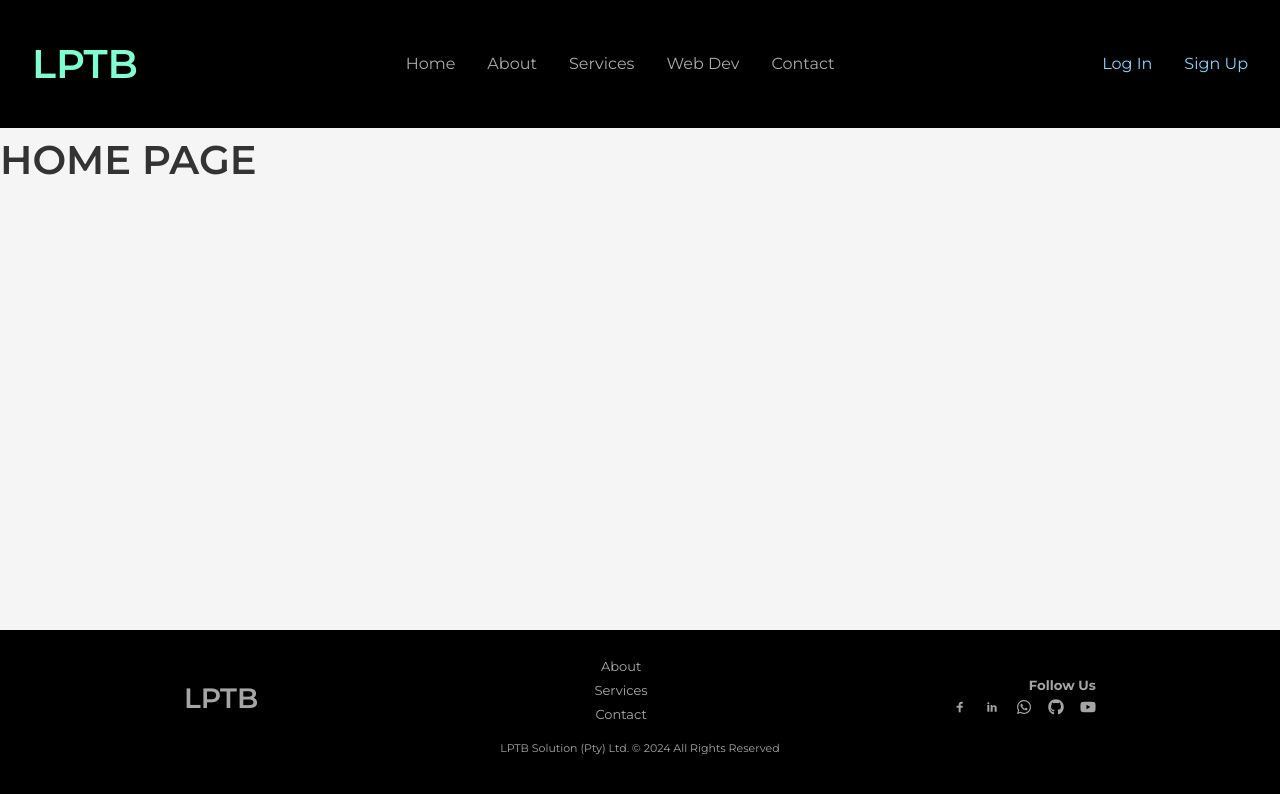
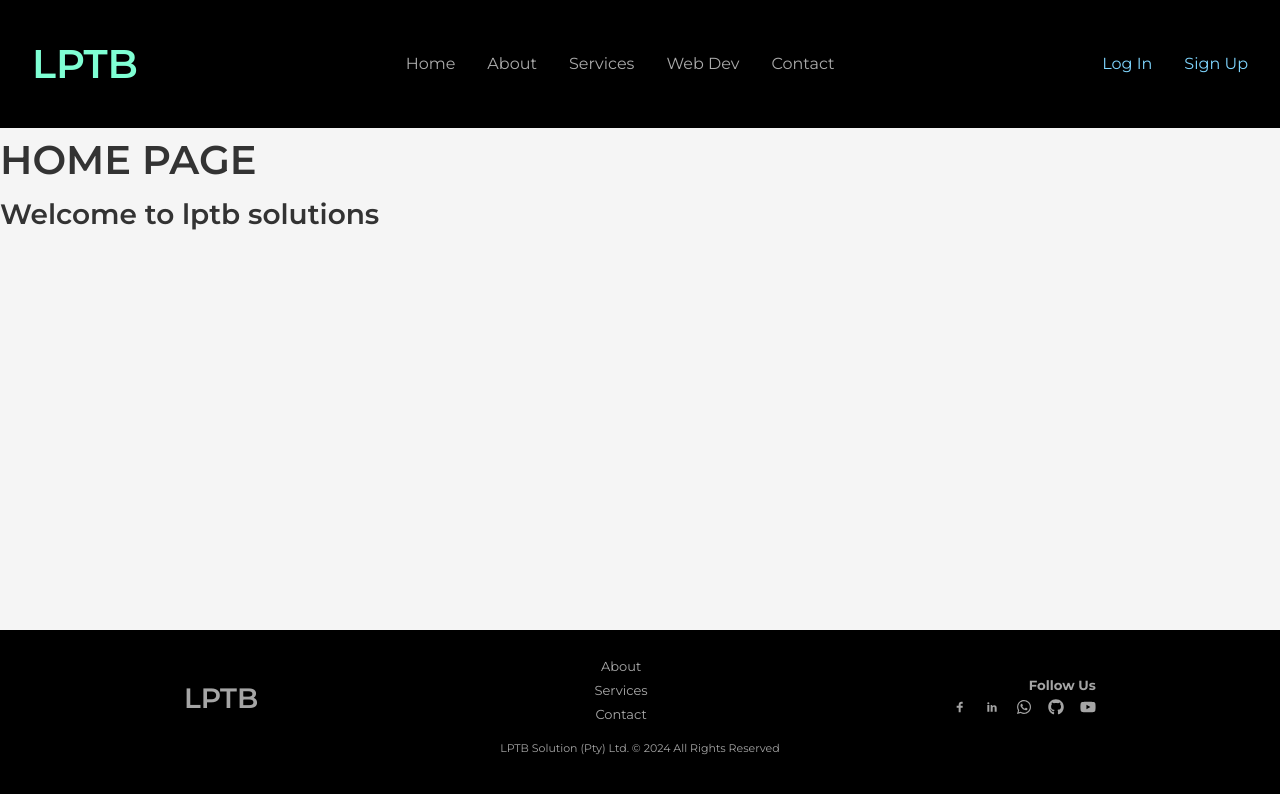
Before and after one commit to Dikgatlong27/lptb-solutions, a React (Create React App) app: page / in a window 1280 px wide. Shown: the top 794 px of the page. Built offline with nearby package versions, Linux system fonts and the light colour scheme; no server answers.

Commit message:
workflow test

```diff
--- a/src/pages/Home/Home.jsx
+++ b/src/pages/Home/Home.jsx
@@ -4,6 +4,7 @@ const Home = () => {
   return (
     <div>
         <h1>HOME PAGE</h1>
+        <h3>Welcome to lptb solutions</h3>
     </div>
   )
 }
```
